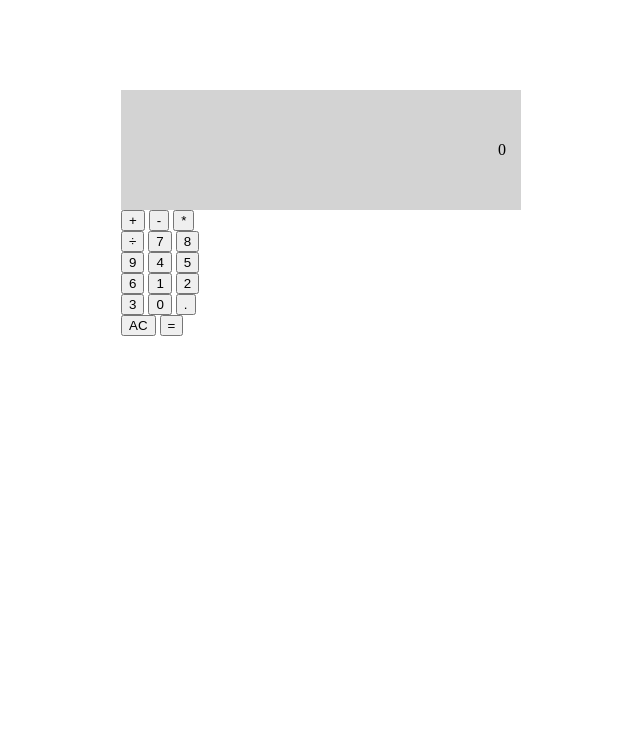
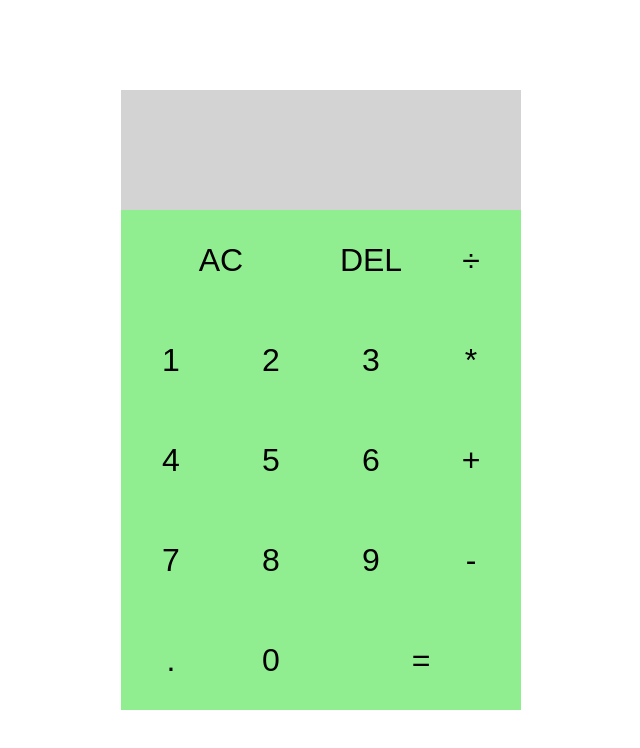
Before and after one commit to itsina96/JS-calculator, a plain HTML site: page index.html in a window 1280 px wide. Shown: the whole page, without its empty margins (319-959 px from the left). Drawn offline with Linux system fonts and the light colour scheme.

Commit message:
change structure of calculator in html

```diff
--- a/index.html
+++ b/index.html
@@ -10,34 +10,36 @@
 <body>
 
     <div class="calculator">
-        <div class="display">0</div>
 
-        <div class="keys">
+        <div class="display">
+            <div class="previous"></div>
+            <div class="current"></div>
+        </div>
 
-            <button class="operator" data-action="add">+</button>
-            <button class="operator" data-action="substract">-</button>
-            <button class="operator" data-action="multiply">*</button>
-            <button class="operator" data-action="divide">÷</button>
+        <button class="clear AC">AC</button>
+        <button class="delete">DEL</button>
+        <button class="operator">÷</button>
+        <button class="number">1</button>
+        <button class="number">2</button>
+        <button class="number">3</button>
+        <button class="operator">*</button>
+        <button class="number">4</button>
+        <button class="number">5</button>
+        <button class="number">6</button>
+        <button class="operator">+</button>
+        <button class="number">7</button>
+        <button class="number">8</button>
+        <button class="number">9</button>
+        <button class="operator">-</button>
+        <button class="number">.</button>
+        <button class="number">0</button>
+        <button class="equals">=</button>
 
-            <button>7</button>
-            <button>8</button>
-            <button>9</button>
-            <button>4</button>
-            <button>5</button>
-            <button>6</button>
-            <button>1</button>
-            <button>2</button>
-            <button>3</button>
-            <button>0</button>
-
-            <button data-action="decimal">.</button>
-            <button data-action="clear">AC</button>
-            <button class="equal" data-action="calculate">=</button>
-        </div>
     </div>
+</div>
 
 
 
-    <script src="app.js"></script>
+<script src="app.js"></script>
 </body>
 </html>
```
